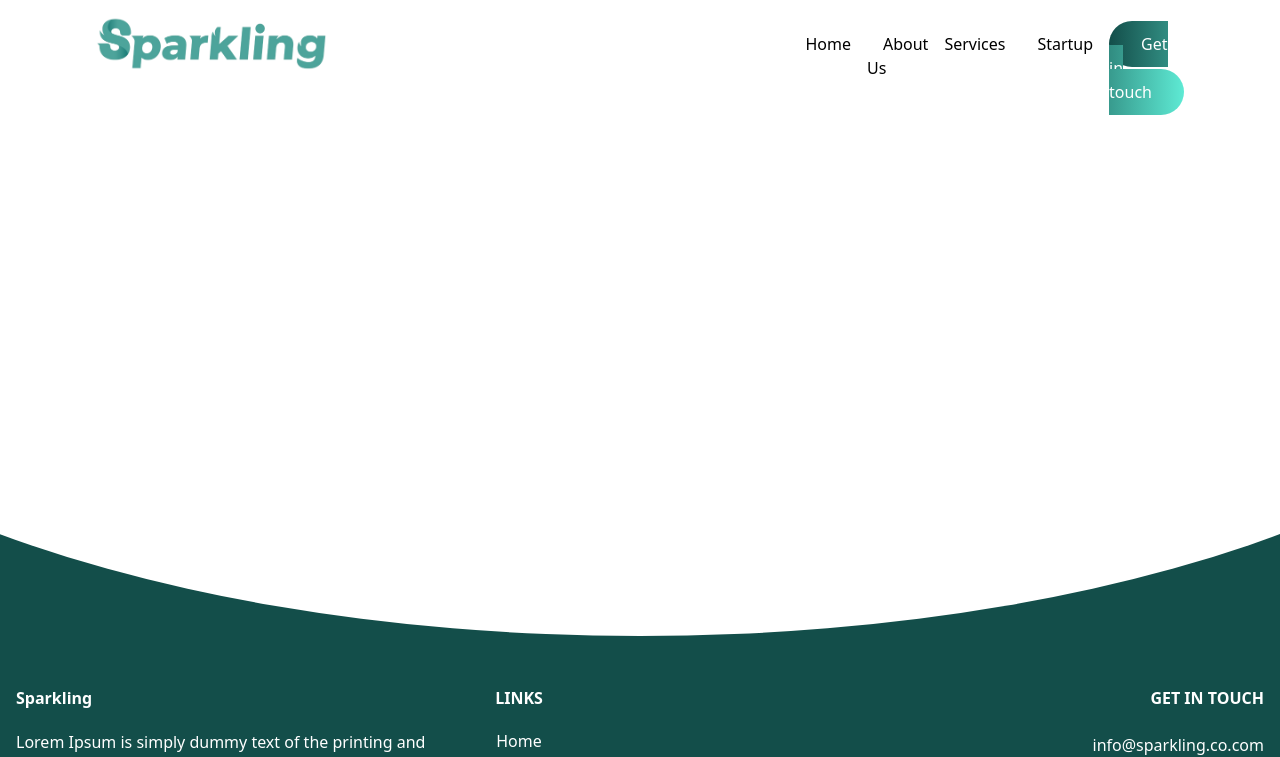
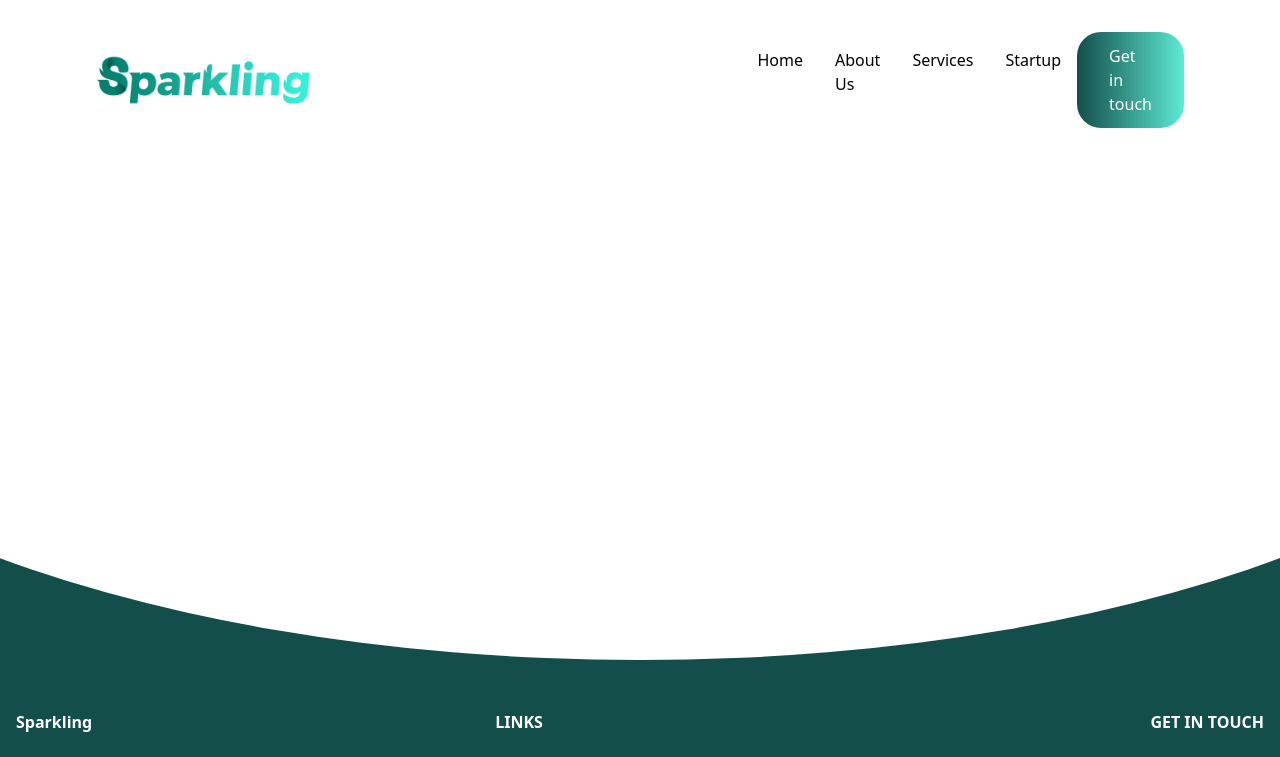
Before and after one commit to Sparkling-hub/sparkling-hub.github.io, a Next.js app: page / in a window 1280 px wide. Shown: the top 757 px of the page. Built offline with nearby package versions, Linux system fonts and the light colour scheme.

Commit message:
change logo on header

```diff
--- a/components/navbar/Navbar.tsx
+++ b/components/navbar/Navbar.tsx
@@ -7,7 +7,7 @@ const Navbar: React.FC = () => {
       <nav className='flex justify-between px-20 py-4'>
 
         <a href="/" title="Back to Home flex w-1/2">
-          <img src='/img/navbar/logo.png' alt="Logo" className="logo_img w-1/3" />
+          <img src='/img/navbar/logo2.png' alt="Logo" className="logo_img w-1/3" />
         </a>
 
         <ul className='flex w-1/2 justify-between py-4'>
--- a/styles/general.scss
+++ b/styles/general.scss
@@ -4,6 +4,34 @@ $footerBgColor: #008080;
 $footerTextColor: #ffffff;
 
 
+nav {
+    position: relative;
+    display: flex;
+    justify-content: space-between;
+    padding: 20px;
+    align-items: center;
+    text-decoration: none;
+
+    a {
+      display: flex;
+      align-items: center;
+      text-decoration: none;
+
+      img {
+        width: 33.33%;
+        &::before {
+            content: '';
+            position: absolute;
+            top: 0;
+            left: 0;
+            width: 100%;
+            height: 100%;
+            background: linear-gradient(to right, #134e4a, #5eead4);
+            z-index: 1;
+          }
+      }
+    }
+}
 
 .footer {
     &-background {
```
Also changed, not shown: public/img/navbar/logo2.png (added).
